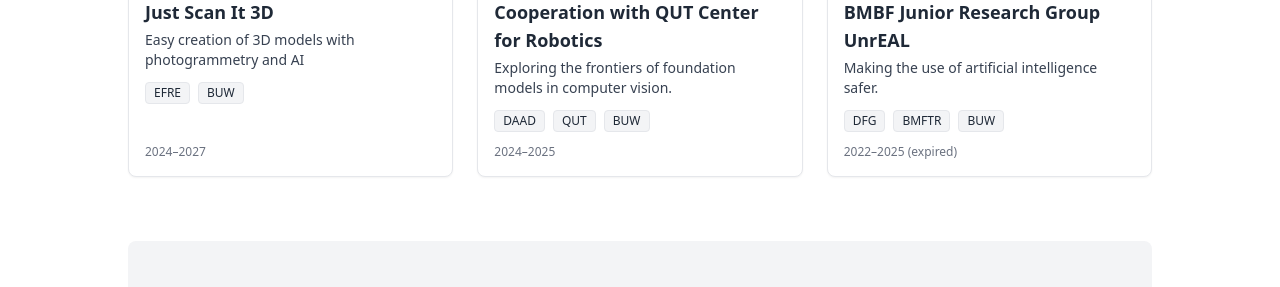
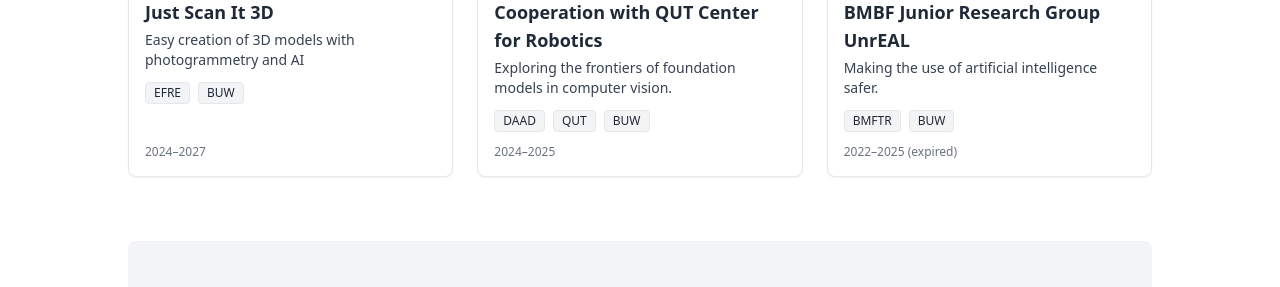
Before and after one commit to osvia/osvia.github.io, a Jekyll site: the page index.html, which Jekyll copies as it is, in a window 1280 px wide and 900 px high, scrolled down 2285 px. Shown: the part 148-435 px from the top of the window. Built offline with Jekyll 4.4.1, drawn with Linux system fonts in a browser that asks for light colours; nearby versions of some CDN libraries.

Commit message:
removed a tag from UnrEAL project

```diff
--- a/index.html
+++ b/index.html
@@ -417,7 +417,6 @@
               <h3 class="font-semibold text-lg">BMBF Junior Research Group UnrEAL</h3>
               <p class="text-sm text-gray-700 mt-1">Making the use of artificial intelligence safer.</p>
               <div class="mt-3 flex flex-wrap gap-2">
-                <span class="px-2 py-0.5 text-xs bg-gray-100 rounded border border-gray-200">DFG</span>
                 <span class="px-2 py-0.5 text-xs bg-gray-100 rounded border border-gray-200">BMFTR</span>
                 <span class="px-2 py-0.5 text-xs bg-gray-100 rounded border border-gray-200">BUW</span>
               </div>
--- a/projects.html
+++ b/projects.html
@@ -169,7 +169,6 @@
                 <h3 class="font-semibold text-lg">BMBF Junior Research Group UnrEAL</h3>
                 <p class="text-sm text-gray-700 mt-1">Making the use of artificial intelligence safer.</p>
                 <div class="mt-3 flex flex-wrap gap-2">
-                  <span class="px-2 py-0.5 text-xs bg-gray-100 rounded border border-gray-200">DFG</span>
                   <span class="px-2 py-0.5 text-xs bg-gray-100 rounded border border-gray-200">BMFTR</span>
                   <span class="px-2 py-0.5 text-xs bg-gray-100 rounded border border-gray-200">BUW</span>
                 </div>
```
